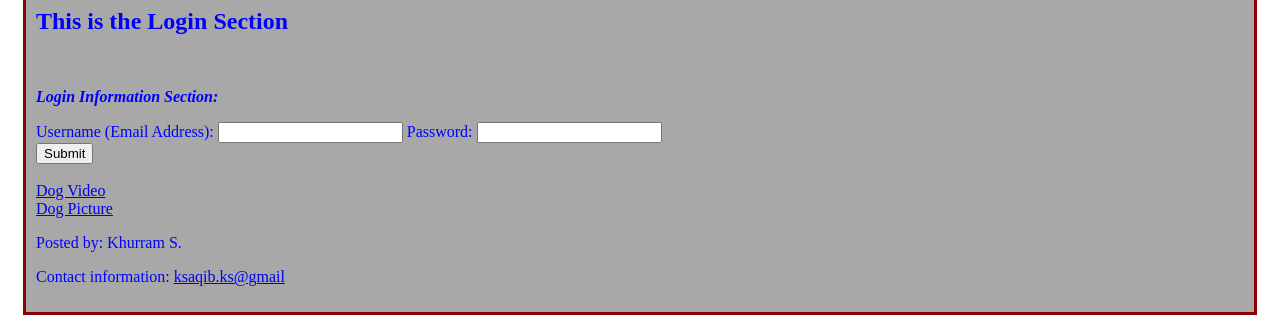
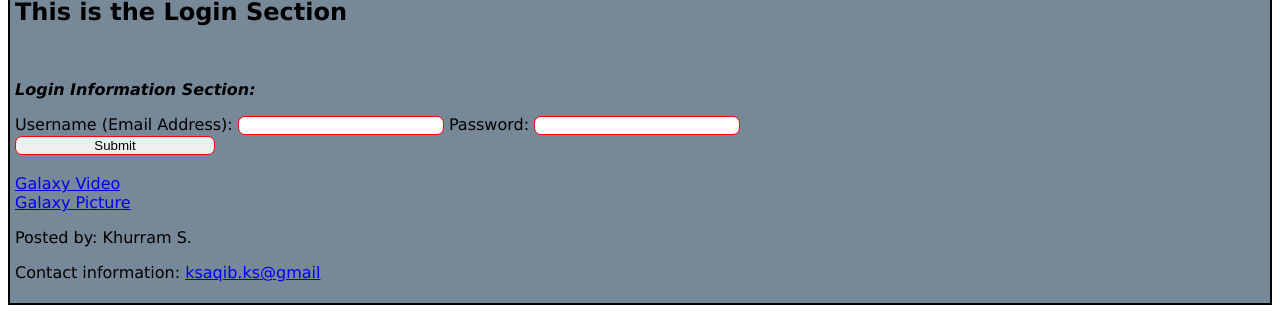
Before and after one commit to ksaqib/HTML-and-CSS-Projects, a plain HTML site: page One-PageWebsite/one_page_website.html in a window 1280 px wide. Shown: the part 700-1030 px from the top of the page. Drawn offline with Linux system fonts and the light colour scheme; files whose address does not match are found by name.

Commit message:
One Page Website Folder

```diff
--- /dev/null
+++ b/One-PageWebsite/CSS/one_page_website.css
@@ -0,0 +1,15 @@
+.container {
+    font-family: 'Lucida Sans', 'Lucida Sans Regular', 'Lucida Grande', 'Lucida Sans Unicode', Geneva, Verdana, sans-serif;
+    font-size: 12;
+    background-color: #778899;
+    border: solid 2.75px black;
+    padding: 5px;
+    margin: auto;
+    display: block;
+}
+.one input {
+    border-radius: 7px;
+    width: 200px;
+    margin: auto;
+    border: 1px solid red;
+}
--- a/One-PageWebsite/one_page_website.html
+++ b/One-PageWebsite/one_page_website.html
@@ -3,14 +3,18 @@
 <head>
 <title>Project</title>
 <meta charset = "UTF-8">
-<link rel = "stylesheet" type = "text/css" href = "C:\Users\Khurram\OneDrive\HTML5,%20CSS3%20&%20Javascript%20Folder\The%20Tech%20Academy\Project\CSS\CSS.css">
+<link rel = "stylesheet" type = "text/css" href = "C:\Users\Khurram\OneDrive\HTML5,%20CSS3%20&%20Javascript%20Folder\The%20Tech%20Academy\Project\One-PageWebsite\CSS\one_page_website.css">
 </head>
 <body>
 <main class = "container">
+
+	<!--Welcoming Section-->
 	<section>
 		<h1>This is the Homepage Section</h1>
 		<p>Welcome to the Galaxy and Outerspace's Page</p>
 	</section>
+
+	<!--Galaxy Pictures-->
 	<section>
 	<h2>Space Pictures' Section</h2>
 	<img src = "C:\Users\Khurram\OneDrive\HTML5,%20CSS3%20&%20Javascript%20Folder\The%20Tech%20Academy\Project\Images\Thumb\thumbnail_1.jpg" height = 250 width = 250 alt = "Terentula">
@@ -24,7 +28,8 @@
 	<img src = "C:\Users\Khurram\OneDrive\HTML5,%20CSS3%20&%20Javascript%20Folder\The%20Tech%20Academy\Project\Images\Thumb\thumbnail_9.jpg" height = 250 width = 250>
 	</section>
 
-	<section>
+	<!--Form Section-->
+	<section class = "one">
 	<h2>This is the Login Section</h2>
 	<form>
 	<br>
@@ -35,12 +40,15 @@
 	</form>
 	</section>
 
+	<!--Navbar Section-->
 	<section>
 		<nav>
-			<br><a href = "https://youtu.be/ASxkyQKZE4k" width = "300" height = "300"> Dog Video</a><br>
-			<a href = "C:\Users\Khurram\OneDrive\HTML5,%20CSS3%20&%20Javascript%20Folder\The%20Tech%20Academy\HTML%20documents\dogPicFile.html"> Dog Picture</a>
+			<br><a href = "https://youtu.be/G5AdrupH788" width = "300" height = "300"> Galaxy Video</a><br>
+			<a href = "C:\Users\Khurram\OneDrive\HTML5,%20CSS3%20&%20Javascript%20Folder\The%20Tech%20Academy\Project\Images\Thumb\Galaxy.jpg"> Galaxy Picture</a>
 		</nav>
 	</section>
+
+	<!--Footer-->
 	<footer>
 		<p>Posted by: Khurram S.</p>
 		<p>Contact information: <a href="mailto:ksaqib.ks@gmail.com">ksaqib.ks@gmail</a></p>
```
